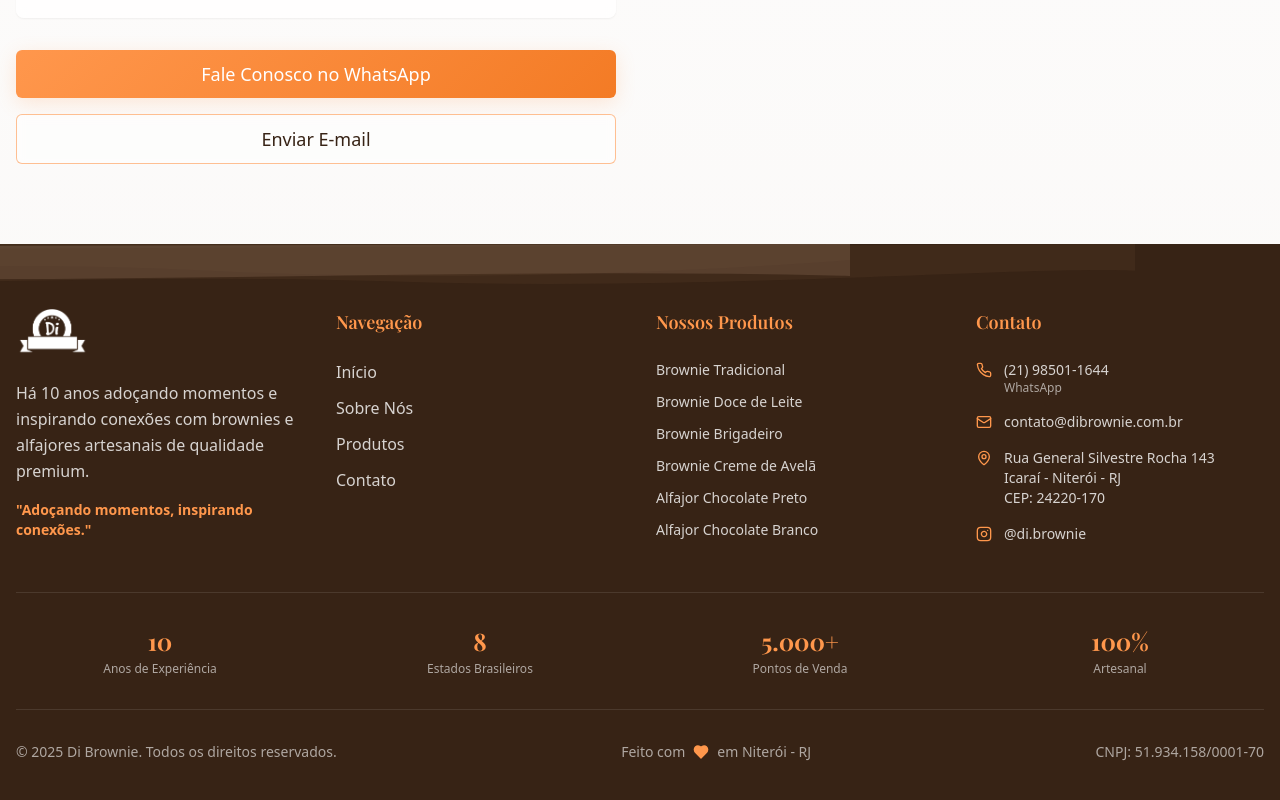
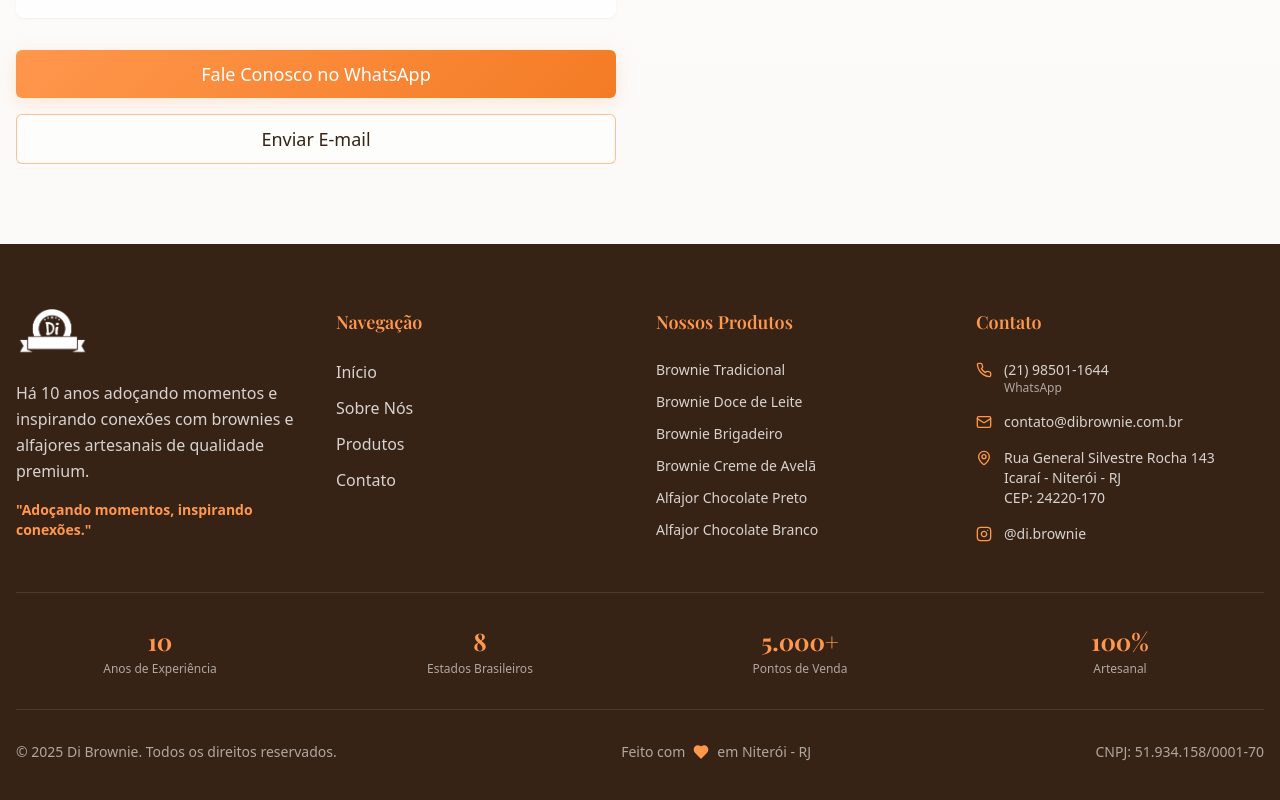
Before and after one commit to DevZipMateus/dibrownie-sweet-site, a React (Vite) app: page / in a window 1280 px wide. Shown: the part 4722-5522 px from the top of the page. Built offline with nearby package versions, Linux system fonts and the light colour scheme.

Commit message:
Fix footer wave animation
Implementar correção do efeito ondulado no footer, com uma única onda grande que se move para a direita, em um loop contínuo e com um tom de marrom mais escuro.

```diff
--- a/src/components/Footer.tsx
+++ b/src/components/Footer.tsx
@@ -7,47 +7,16 @@ const Footer = () => {
     <footer className="relative bg-primary text-primary-foreground py-16 overflow-hidden">
       {/* Chocolate Dripping Wave Effect */}
       <div className="absolute top-0 left-0 w-full h-16 overflow-hidden">
-        {/* Wave Layer 1 */}
-        <div className="absolute top-0 left-0 w-[200%] h-full animate-wave-flow">
+        <div className="absolute top-0 left-0 w-[200%] h-full animate-wave-slide">
           <svg
             viewBox="0 0 1200 120"
             className="w-full h-full"
             preserveAspectRatio="none"
           >
             <path
-              d="M0,0 C150,60 300,0 450,40 C600,80 750,20 900,50 C1050,80 1200,30 1200,30 L1200,0 Z"
-              fill="hsl(25 35% 25%)"
-              opacity="0.4"
-            />
-          </svg>
-        </div>
-
-        {/* Wave Layer 2 */}
-        <div className="absolute top-0 left-0 w-[200%] h-full animate-wave-flow-slow">
-          <svg
-            viewBox="0 0 1200 120"
-            className="w-full h-full"
-            preserveAspectRatio="none"
-          >
-            <path
-              d="M0,10 C200,70 400,10 600,50 C800,90 1000,40 1200,60 L1200,0 Z"
-              fill="hsl(25 25% 35%)"
+              d="M0,0 C150,50 300,10 450,40 C600,70 750,20 900,50 C1050,80 1200,30 1350,60 C1500,90 1650,40 1800,50 L1800,0 Z"
+              fill="hsl(25 50% 20%)"
               opacity="0.6"
-            />
-          </svg>
-        </div>
-
-        {/* Wave Layer 3 */}
-        <div className="absolute top-0 left-0 w-[200%] h-full animate-wave-flow" style={{animationDuration: '12s'}}>
-          <svg
-            viewBox="0 0 1200 120"
-            className="w-full h-full"
-            preserveAspectRatio="none"
-          >
-            <path
-              d="M0,20 C100,80 250,20 400,60 C550,100 700,50 850,70 C1000,90 1150,40 1200,50 L1200,0 Z"
-              fill="hsl(25 35% 25%)"
-              opacity="0.3"
             />
           </svg>
         </div>
--- a/tailwind.config.ts
+++ b/tailwind.config.ts
@@ -120,20 +120,12 @@ export default {
 						transform: 'translateX(0)'
 					}
 				},
-				'wave-flow': {
+				'wave-slide': {
 					'0%': {
-						transform: 'translateX(0)'
+						transform: 'translateX(-100%)'
 					},
 					'100%': {
-						transform: 'translateX(-100%)'
-					}
-				},
-				'wave-flow-slow': {
-					'0%': {
-						transform: 'translateX(0)'
-					},
-					'100%': {
-						transform: 'translateX(-150%)'
+						transform: 'translateX(100%)'
 					}
 				}
 			},
@@ -142,8 +134,7 @@ export default {
 				'accordion-up': 'accordion-up 0.2s ease-out',
 				'fade-in': 'fade-in 0.6s ease-out',
 				'slide-in': 'slide-in 0.6s ease-out',
-				'wave-flow': 'wave-flow 10s linear infinite',
-				'wave-flow-slow': 'wave-flow-slow 15s linear infinite'
+				'wave-slide': 'wave-slide 8s linear infinite'
 			}
 		}
 	},
```
